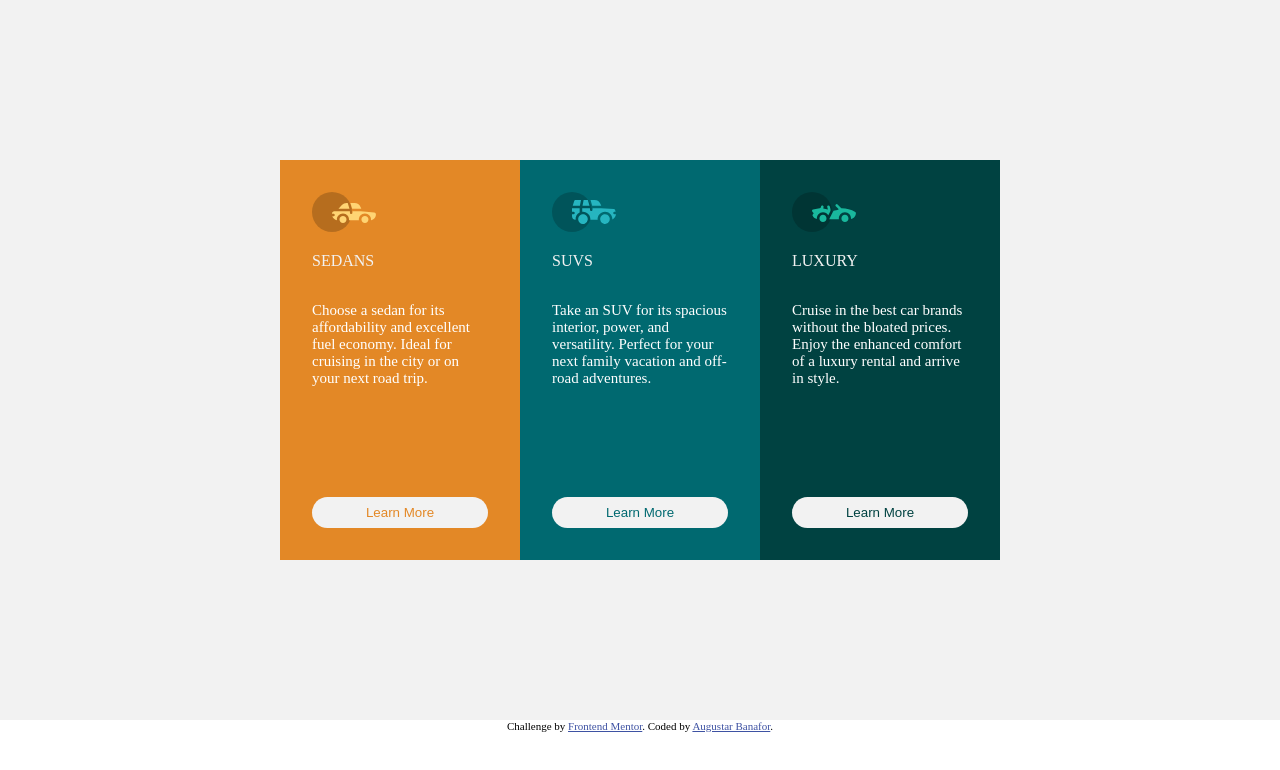
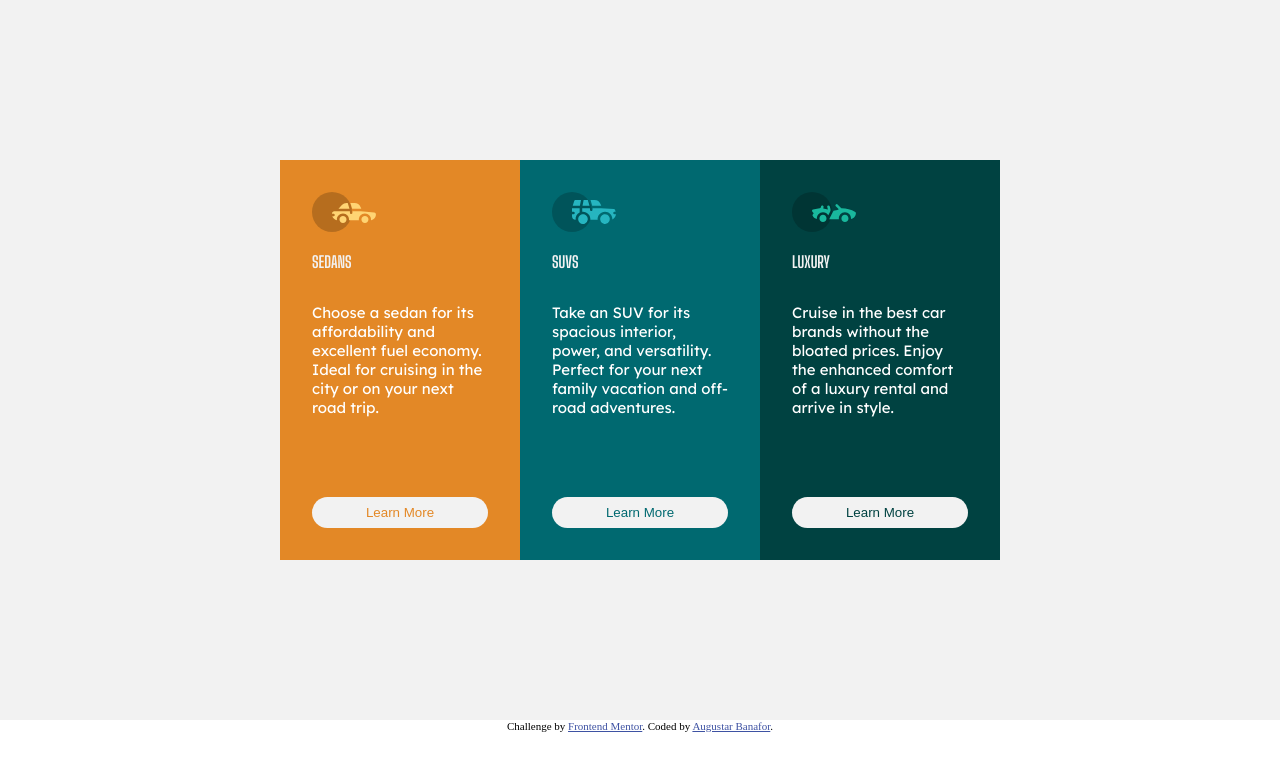
Before and after one commit to augustarbanafor/3-column-product-card, a plain HTML site: page index.html in a window 1280 px wide. Drawn offline with Linux system fonts and the light colour scheme.

Commit message:
Design's font applied

```diff
--- a/index.html
+++ b/index.html
@@ -5,7 +5,7 @@
   <meta name="viewport" content="width=device-width, initial-scale=1.0"> <!-- displays site properly based on user's device -->
 
   <link rel="icon" type="image/png" sizes="32x32" href="./images/favicon-32x32.png">
-
+  <link href="https://fonts.googleapis.com/css2?family=Big+Shoulders+Display:wght@700&family=Lexend+Deca&display=swap" rel="stylesheet">
   <link rel="stylesheet" href="style.css">
 
   <title>Frontend Mentor | 3-column preview card component</title>
--- a/style.css
+++ b/style.css
@@ -36,10 +36,12 @@
     padding: 1rem 0;
     color: hsl(0, 0%, 95%);
     text-transform: uppercase;
+    font-family: 'Big Shoulders Display', cursive;
 }
 .desc {
     padding: 1rem 0;
     Font-size: 15px;
+    font-family: 'Lexend Deca', sans-serif;
     /* flex-grow: 1; */
 }
 button {
```
